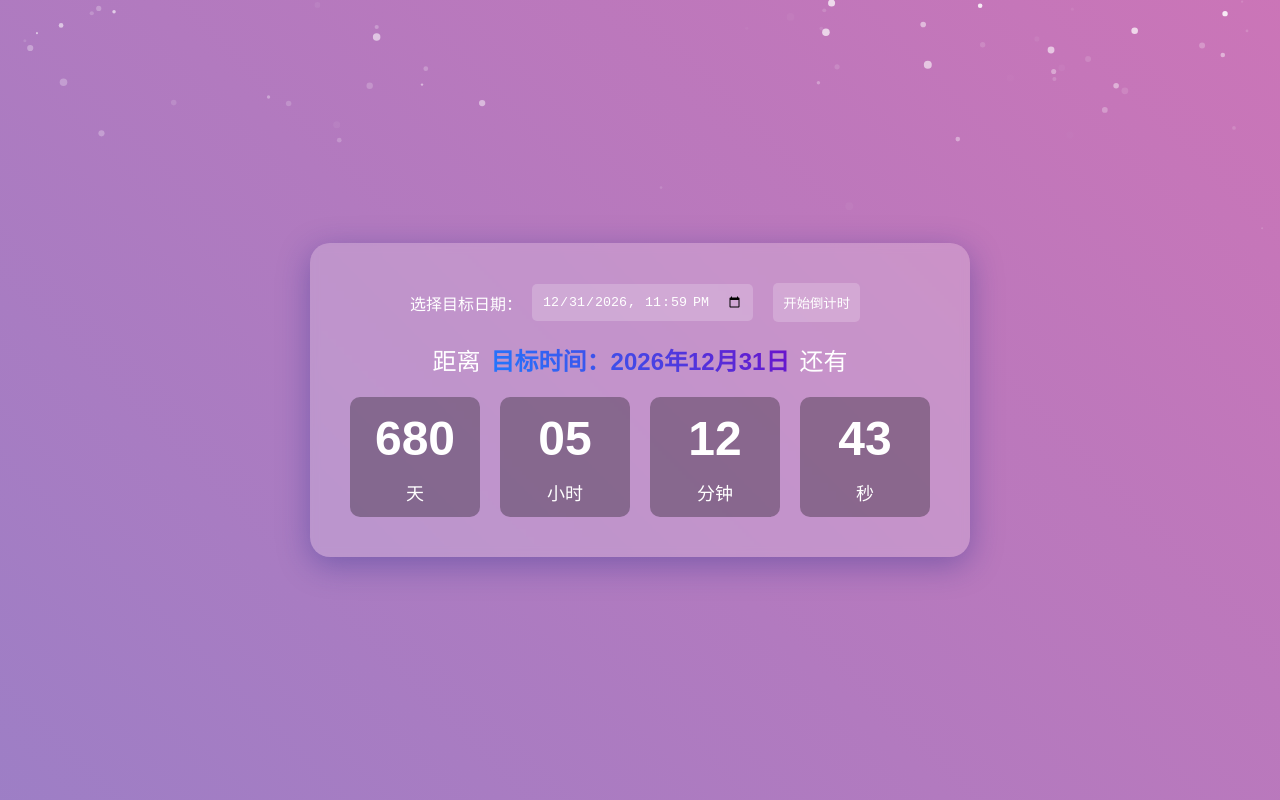
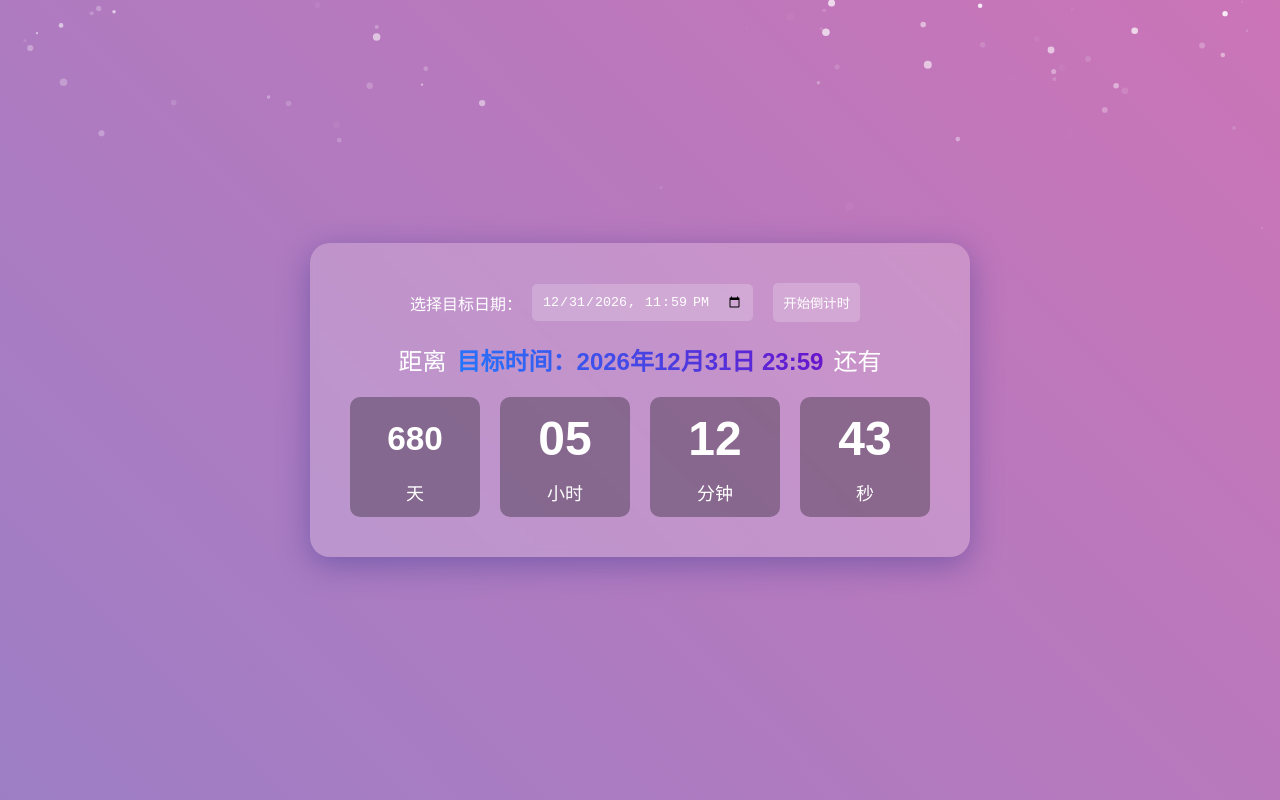
Before and after one commit to qiaoxide/html-effect, a plain HTML site: page countdown/index.html in a window 1280 px wide. Drawn offline with Linux system fonts and the light colour scheme.

Commit message:
倒计时修改一些bug

```diff
--- a/countdown/scripts/countdown.js
+++ b/countdown/scripts/countdown.js
@@ -35,6 +35,7 @@ export class CountdownTimer {
         }
     }
 
+
     calculateTimeLeft(timeLeft) {
         return {
             days: Math.floor(timeLeft / (1000 * 60 * 60 * 24)),
@@ -50,6 +51,12 @@ export class CountdownTimer {
         });
     }
 
+    // 设置文字长度到css变量 css中通过var(--text-length)获取
+    setStyleTextLengthProperty(element) {
+        const length = element.textContent.length;
+        element.style.setProperty('--text-length', length);
+    }
+
     animateNumberChange(element, newValue) {
         const numberWrapper = element.querySelector('.number-wrapper');
         const currentSpan = numberWrapper.querySelector('span:first-child');
@@ -63,8 +70,10 @@ export class CountdownTimer {
             return;
         }
 
+
         // 设置下一个数字
         nextSpan.textContent = newValue.toString().padStart(2, '0');
+        this.setStyleTextLengthProperty(nextSpan);
 
         // 添加动画类
         numberWrapper.classList.add('animate');
@@ -72,7 +81,9 @@ export class CountdownTimer {
         // 动画结束后重置
         setTimeout(() => {
             currentSpan.textContent = newValue.toString().padStart(2, '0');
+            this.setStyleTextLengthProperty(currentSpan);
             nextSpan.textContent = (newValue + 1 > 99 ? 0 : newValue + 1).toString().padStart(2, '0');
+            this.setStyleTextLengthProperty(nextSpan);
             numberWrapper.classList.remove('animate');
         }, 500); // 与CSS transition时间一致
     }
--- a/countdown/scripts/main.js
+++ b/countdown/scripts/main.js
@@ -12,7 +12,7 @@ class App {
 
     updateTargetTime(date) {
         const targetTimeElement = document.getElementById('target-time');
-        const formattedDate = `目标时间：${date.getFullYear()}年${(date.getMonth() + 1).toString().padStart(2, '0')}月${date.getDate().toString().padStart(2, '0')}日`;
+        const formattedDate = `目标时间：${date.getFullYear()}年${(date.getMonth() + 1).toString().padStart(2, '0')}月${date.getDate().toString().padStart(2, '0')}日 ${date.getHours().toString().padStart(2, '0')}:${date.getMinutes().toString().padStart(2, '0')}`;
         targetTimeElement.textContent = formattedDate;
     }
 
--- a/countdown/styles/main.css
+++ b/countdown/styles/main.css
@@ -21,9 +21,17 @@ body {
 
 /* 背景渐变动画 */
 @keyframes gradientBG {
-    0% { background-position: 0% 50%; }
-    50% { background-position: 100% 50%; }
-    100% { background-position: 0% 50%; }
+    0% {
+        background-position: 0% 50%;
+    }
+
+    50% {
+        background-position: 100% 50%;
+    }
+
+    100% {
+        background-position: 0% 50%;
+    }
 }
 
 /* 主容器样式 */
@@ -84,6 +92,7 @@ body {
     0% {
         background-position: 0% center;
     }
+
     100% {
         background-position: 100% center;
     }
@@ -119,8 +128,11 @@ body {
     overflow: hidden;
 }
 
+/* 根据文字长度设置字体大小  最小24px,最大48px,2个字符取最大48px 5个字符取最小24px*/
 .time-block .number-wrapper span {
-    font-size: 48px;
+    font-size: clamp(24px,
+            calc(100px / var(--text-length, 2)),
+            48px);
     font-weight: bold;
     text-align: center;
     height: 60px;
@@ -130,28 +142,37 @@ body {
 
 }
 
+
+
+
 /*动画效果*/
 /*这一条是在dom复位的时候不使用过渡直接硬切换*/
 .number-wrapper span {
     transition: none;
 }
+
+
 /*这一条是设置第一个span的位置*/
 .number-wrapper span:first-child {
     top: 0;
 }
+
 /*这一条是设置第二个span的位置*/
 .number-wrapper span:last-child {
     top: 100%;
 }
+
 /* 父级添加了animate类之后触发动画*/
 /*这一条是设置动画效果*/
-.number-wrapper.animate span{
+.number-wrapper.animate span {
     transition: transform 0.5s cubic-bezier(0.4, 0, 0.2, 1);
 }
+
 /*这一条是设置第一个span的动画效果*/
 .number-wrapper.animate span:first-child {
     transform: translateY(-100%);
 }
+
 /*这一条是设置第二个span的动画效果*/
 .number-wrapper.animate span:last-child {
     transform: translateY(-100%);
```
Also changed, not shown: favicon.ico (added).
